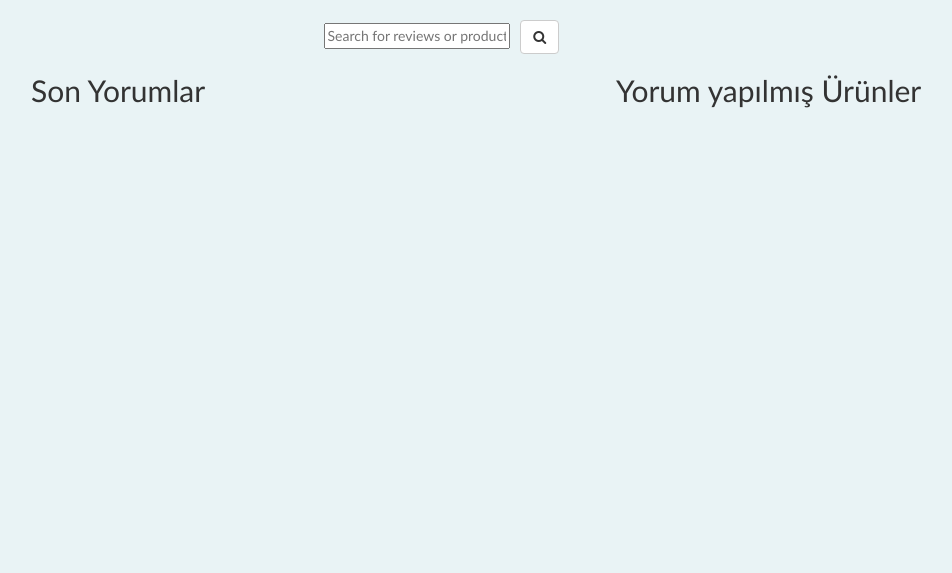
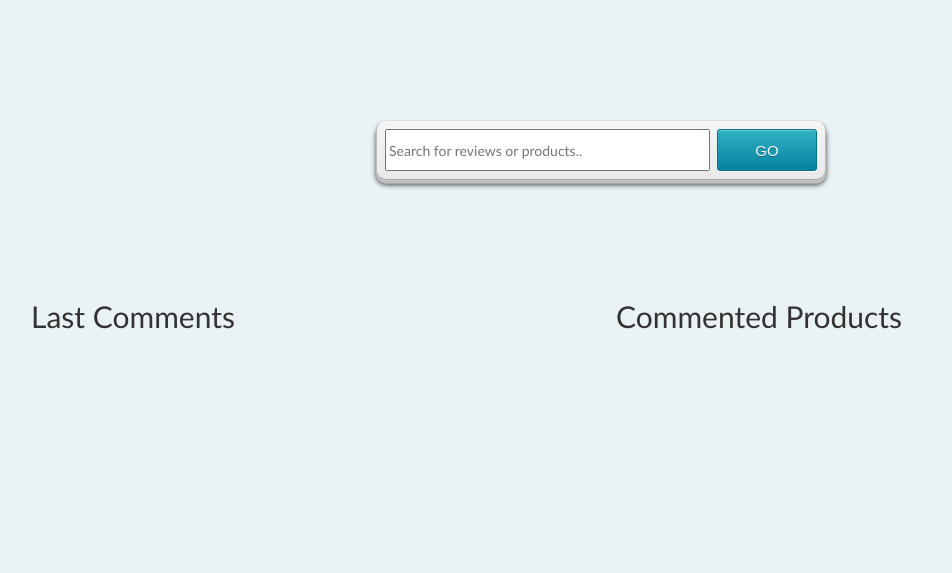
Before and after one commit to lyk2017-python/LetMeKnow, a Django app: template Project_LetMeKnow/commenter/templates/commenter/comment_list.html in a window 1280 px wide. Shown: the part 150-723 px from the top of the page, without its empty margins (39-991 px from the left). Run offline with Django 3.2, Linux system fonts and the light colour scheme; the template is opened without the code that fills it, so the values that code supplies are empty; some libraries are stand-ins or nearby versions.

Commit message:
search box style

```diff
--- a/Project_LetMeKnow/commenter/static/commenter/css/main.css
+++ b/Project_LetMeKnow/commenter/static/commenter/css/main.css
@@ -388,3 +388,110 @@ header.smaller .lavaLampWithImage{
   display: table;
   clear: both;
 }
+
+.form-wrapper {
+	background-color: #f6f6f6;
+	background-image: -webkit-gradient(linear, left top, left bottom, from(#f6f6f6), to(#eae8e8));
+	background-image: -webkit-linear-gradient(top, #f6f6f6, #eae8e8);
+	background-image: -moz-linear-gradient(top, #f6f6f6, #eae8e8);
+	background-image: -ms-linear-gradient(top, #f6f6f6, #eae8e8);
+	background-image: -o-linear-gradient(top, #f6f6f6, #eae8e8);
+	background-image: linear-gradient(top, #f6f6f6, #eae8e8);
+	border-color: #dedede #bababa #aaa #bababa;
+	border-style: solid;
+	border-width: 1px;
+	-webkit-border-radius: 10px;
+	-moz-border-radius: 10px;
+	border-radius: 10px;
+	-webkit-box-shadow: 0 3px 3px rgba(255,255,255,.1), 0 3px 0 #bbb, 0 4px 0 #aaa, 0 5px 5px #444;
+	-moz-box-shadow: 0 3px 3px rgba(255,255,255,.1), 0 3px 0 #bbb, 0 4px 0 #aaa, 0 5px 5px #444;
+	box-shadow: 0 3px 3px rgba(255,255,255,.1), 0 3px 0 #bbb, 0 4px 0 #aaa, 0 5px 5px #444;
+	margin: 100px auto;
+	overflow: hidden;
+	padding: 8px;
+	width: 450px;
+}
+
+.form-wrapper #search {
+	border: 1px solid #CCC;
+	-webkit-box-shadow: 0 1px 1px #ddd inset, 0 1px 0 #FFF;
+	-moz-box-shadow: 0 1px 1px #ddd inset, 0 1px 0 #FFF;
+	box-shadow: 0 1px 1px #ddd inset, 0 1px 0 #FFF;
+	-webkit-border-radius: 3px;
+	-moz-border-radius: 3px;
+	border-radius: 3px;
+  color: #999;
+	float: left;
+	font: 16px Lucida Sans, Trebuchet MS, Tahoma, sans-serif;
+	height: 20px;
+	padding: 10px;
+	width: 320px;
+}
+
+.form-wrapper #search:focus {
+	border-color: #aaa;
+	-webkit-box-shadow: 0 1px 1px #bbb inset;
+	-moz-box-shadow: 0 1px 1px #bbb inset;
+	box-shadow: 0 1px 1px #bbb inset;
+	outline: 0;
+}
+
+.form-wrapper #search:-moz-placeholder,
+.form-wrapper #search:-ms-input-placeholder,
+.form-wrapper #search::-webkit-input-placeholder {
+	color: #999;
+	font-weight: normal;
+}
+
+.form-wrapper #submit {
+	background-color: #0483a0;
+	background-image: -webkit-gradient(linear, left top, left bottom, from(#31b2c3), to(#0483a0));
+	background-image: -webkit-linear-gradient(top, #31b2c3, #0483a0);
+	background-image: -moz-linear-gradient(top, #31b2c3, #0483a0);
+	background-image: -ms-linear-gradient(top, #31b2c3, #0483a0);
+	background-image: -o-linear-gradient(top, #31b2c3, #0483a0);
+	background-image: linear-gradient(top, #31b2c3, #0483a0);
+	border: 1px solid #00748f;
+	-moz-border-radius: 3px;
+	-webkit-border-radius: 3px;
+	border-radius: 3px;
+	-webkit-box-shadow: 0 1px 0 rgba(255, 255, 255, 0.3) inset, 0 1px 0 #FFF;
+	-moz-box-shadow: 0 1px 0 rgba(255, 255, 255, 0.3) inset, 0 1px 0 #FFF;
+	box-shadow: 0 1px 0 rgba(255, 255, 255, 0.3) inset, 0 1px 0 #FFF;
+	color: #fafafa;
+	cursor: pointer;
+	height: 42px;
+	float: right;
+	font: 15px Arial, Helvetica;
+	padding: 0;
+	text-transform: uppercase;
+	text-shadow: 0 1px 0 rgba(0, 0 ,0, .3);
+	width: 100px;
+}
+
+.form-wrapper #submit:hover,
+.form-wrapper #submit:focus {
+	background-color: #31b2c3;
+	background-image: -webkit-gradient(linear, left top, left bottom, from(#0483a0), to(#31b2c3));
+	background-image: -webkit-linear-gradient(top, #0483a0, #31b2c3);
+	background-image: -moz-linear-gradient(top, #0483a0, #31b2c3);
+	background-image: -ms-linear-gradient(top, #0483a0, #31b2c3);
+	background-image: -o-linear-gradient(top, #0483a0, #31b2c3);
+	background-image: linear-gradient(top, #0483a0, #31b2c3);
+}
+
+.form-wrapper #submit:active {
+	-webkit-box-shadow: 0 1px 4px rgba(0, 0, 0, 0.5) inset;
+	-moz-box-shadow: 0 1px 4px rgba(0, 0, 0, 0.5) inset;
+	box-shadow: 0 1px 4px rgba(0, 0, 0, 0.5) inset;
+	outline: 0;
+}
+
+.form-wrapper #submit::-moz-focus-inner {
+	border: 0;
+}
+
+#searchbox{
+    width:325px;
+    height:42px;
+}
--- a/Project_LetMeKnow/commenter/templates/commenter/comment_list.html
+++ b/Project_LetMeKnow/commenter/templates/commenter/comment_list.html
@@ -8,15 +8,11 @@
         <div class="col-md-3"></div>
         <div class="col-md-6">
 
+            <form id="searchform" action="{% url 'list-search' %}" method="get" accept-charset="utf-8" class="form-wrapper">
+                <input class="searchfield" id="searchbox" name="keyword" type="text" placeholder="Search for reviews or products.." type="text" id="search" placeholder="Search for..." required>
+                <input type="submit" value="go" id="submit" class="btn btn-default">
 
-             <form id="searchform" action="{% url 'list-search' %}" method="get" accept-charset="utf-8">
-
-                  <input class="searchfield" id="searchbox" name="keyword" type="text" placeholder="Search for reviews or products">
-                 &nbsp;
-                 <button type="submit" class="btn btn-default"> <i class="fa fa-search"></i></button>
             </form>
-
-
 
         </div>
         <div class="col-md-3"></div>
@@ -24,27 +20,22 @@
     <div class="row">
         <div class="col-md-6">
 
-            <h2>Son Yorumlar</h2>
+            <h2>Last Comments</h2>
 
             {% for obj in comment_series_list %}
-
-            <p><a href=" {% url 'commentdetails' pk=obj.pk %}"> {{ obj.title }}</a> <span>{{ obj.creation_date|date:"Y-m-d" }}</span></h1></p>
-
+            <p><a href=" {% url 'commentdetails' pk=obj.pk %}"> {{ obj.title }}</a>
+                <span>{{ obj.creation_date|date:"d M y H:i" }}</span></h1></p>
             {% endfor %}
 
 
         </div>
         <div class="col-md-6">
-
-
-            <h2>Yorum yapılmış Ürünler</h2>
+            <h2>Commented Products</h2>
                 {% for prd in product_series_list %}
-            <p><a href=" {% url 'product_comment_list' pk=prd.pk %}"> {{ prd.name }} </a></p>
-
+                <p><a href=" {% url 'product_comment_list' pk=prd.pk %}"> {{ prd.name }} </a></p>
                 {% endfor %}
+        </div>
 
         </div>
-
-    </div>
     </div>
 {% endblock %}
```
Also changed, not shown: Project_LetMeKnow/commenter/templates/commenter/comment_success.html (+10 -3 lines), Project_LetMeKnow/commenter/templates/commenter/product_comment_list.html (+34 -31 lines).
